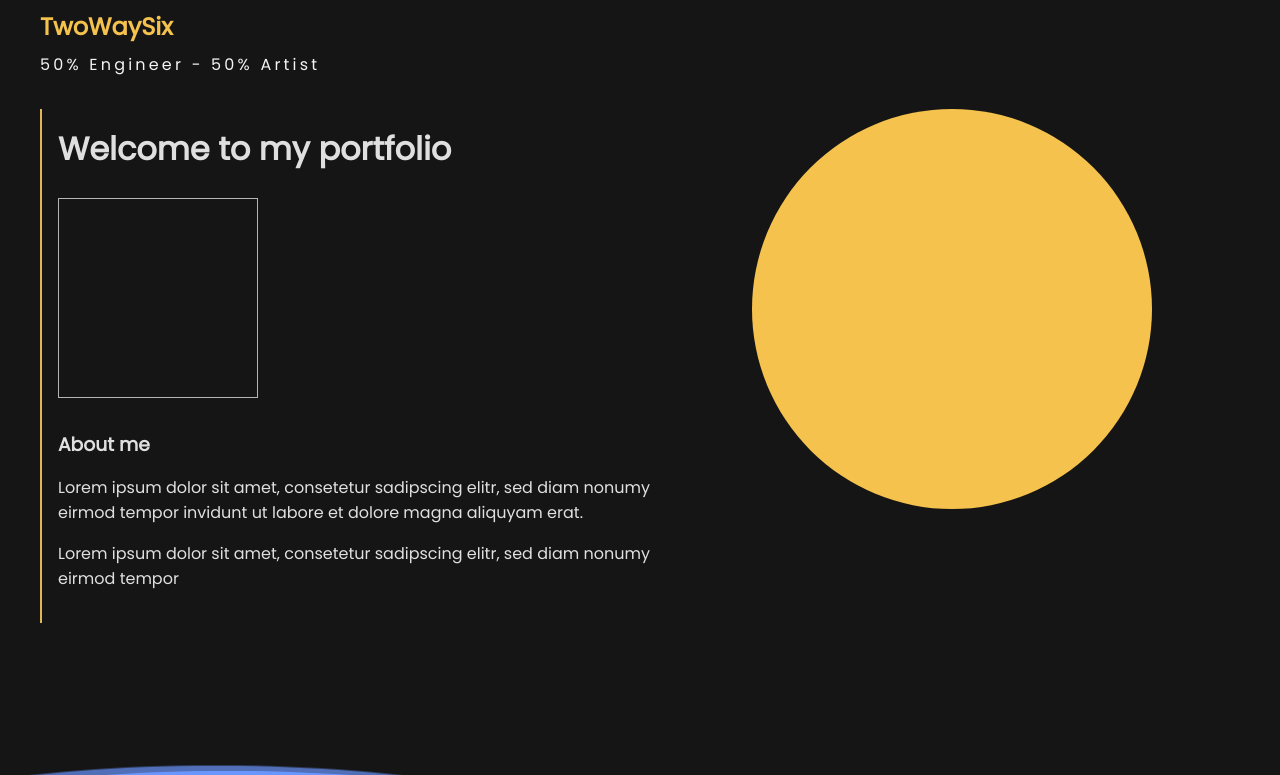
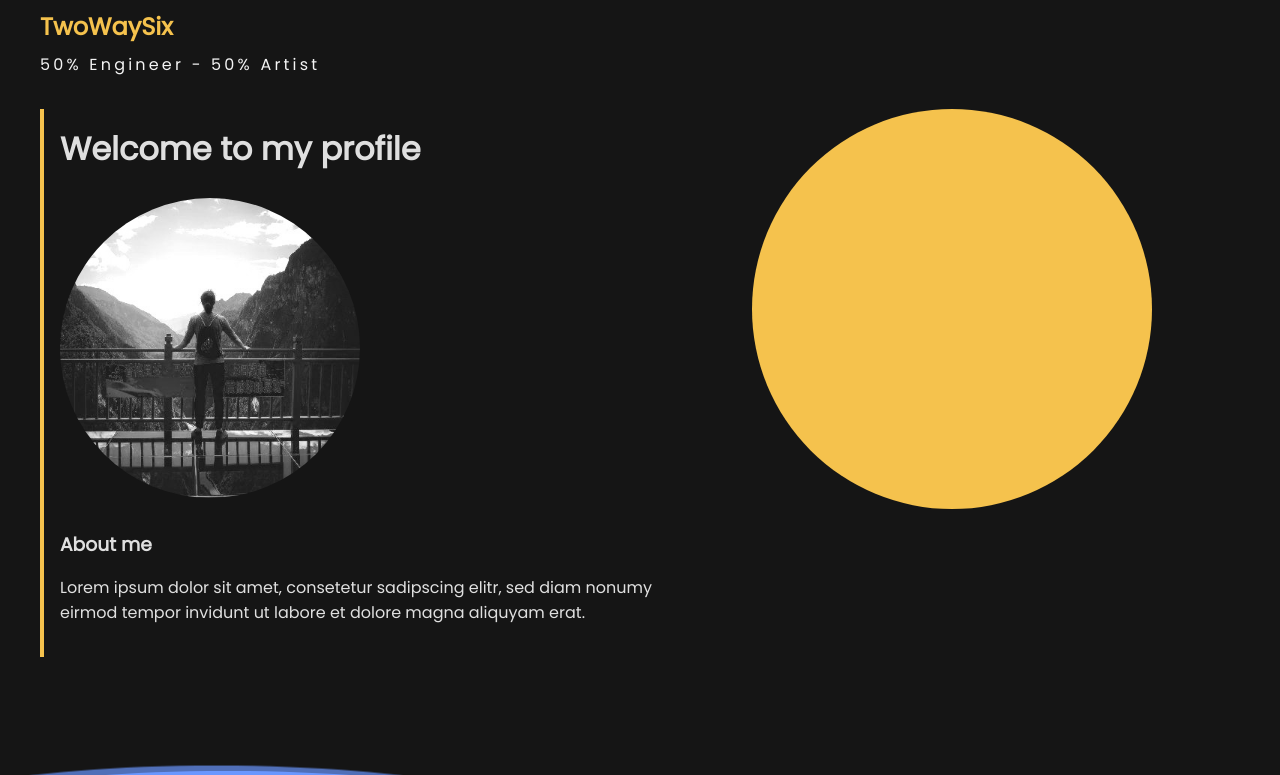
Before and after one commit to pazifical/twowaysix.github.io, a plain HTML site: page index.html in a window 1280 px wide. Shown: the top 775 px of the page. Drawn offline with Linux system fonts and the light colour scheme; files whose address does not match are found by name.

Commit message:
style update

```diff
--- a/index.html
+++ b/index.html
@@ -27,18 +27,15 @@
 
   <div style="height:600px;">
     <div class="container">
-      <div class="info-box" style="mix-blend-mode:exclusion; ">
-        <h1>Welcome to my portfolio</h1>
+      <div class="info-box">
+        <h1 class="mix">Welcome to my profile</h1>
         <br>
-        <img height="200" width="200">
+        <img src="/static/img/profile.jpg" height="300" width="300" style="border-radius: 50%; mix-blend-mode:normal;">
         <br><br>
-        <h3>About me</h3>
-        <p>
+        <h3 class="mix">About me</h3>
+        <p class="mix">
           Lorem ipsum dolor sit amet, consetetur sadipscing elitr, sed diam nonumy eirmod tempor invidunt ut labore et
           dolore magna aliquyam erat.
-        </p>
-        <p>Lorem ipsum dolor sit amet,
-          consetetur sadipscing elitr, sed diam nonumy eirmod tempor
         </p>
       </div>
     </div>
@@ -54,7 +51,7 @@
 
   <main>
     <article class="depth-1" style="min-height:200px; ">
-      <div class="container">
+      <div class="container box">
         <h2 class="title">Civil Engineer</h2>
         <ul>
           <li>M.Sc. Environmental Engineering</li>
--- a/static/css/style.css
+++ b/static/css/style.css
@@ -14,6 +14,7 @@ li {
 p {
   margin: 1rem 0;
 }
+
 
 :root {
   --width: 1200px;
@@ -46,10 +47,16 @@ nav {
   padding: 1rem 0;
 }
 
+.mix {
+  mix-blend-mode: exclusion;
+  z-index: 10;
+}
+
 .container {
   max-width: var(--width);
   margin: auto;
 }
+
 
 aside {
   flex-basis: 33%;
@@ -95,7 +102,7 @@ article {
 .info-box {
   width: 50%;
   margin-left: 0;
-  border-left: 2px solid var(--moon);
+  border-left: 4px solid var(--moon);
   padding: 1rem;
 }
 
```
Also changed, not shown: static/img/profile.jpg (added).
